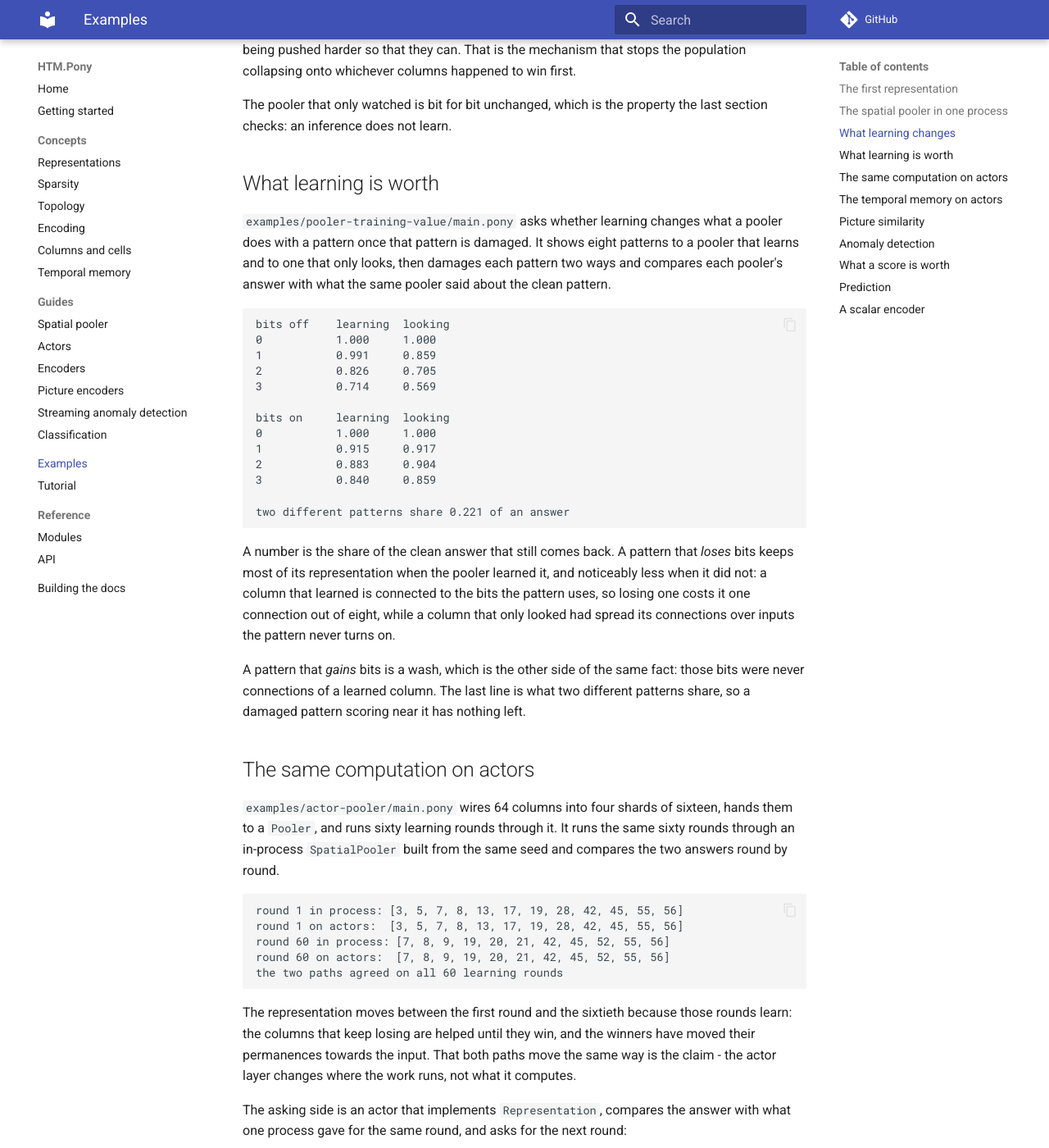
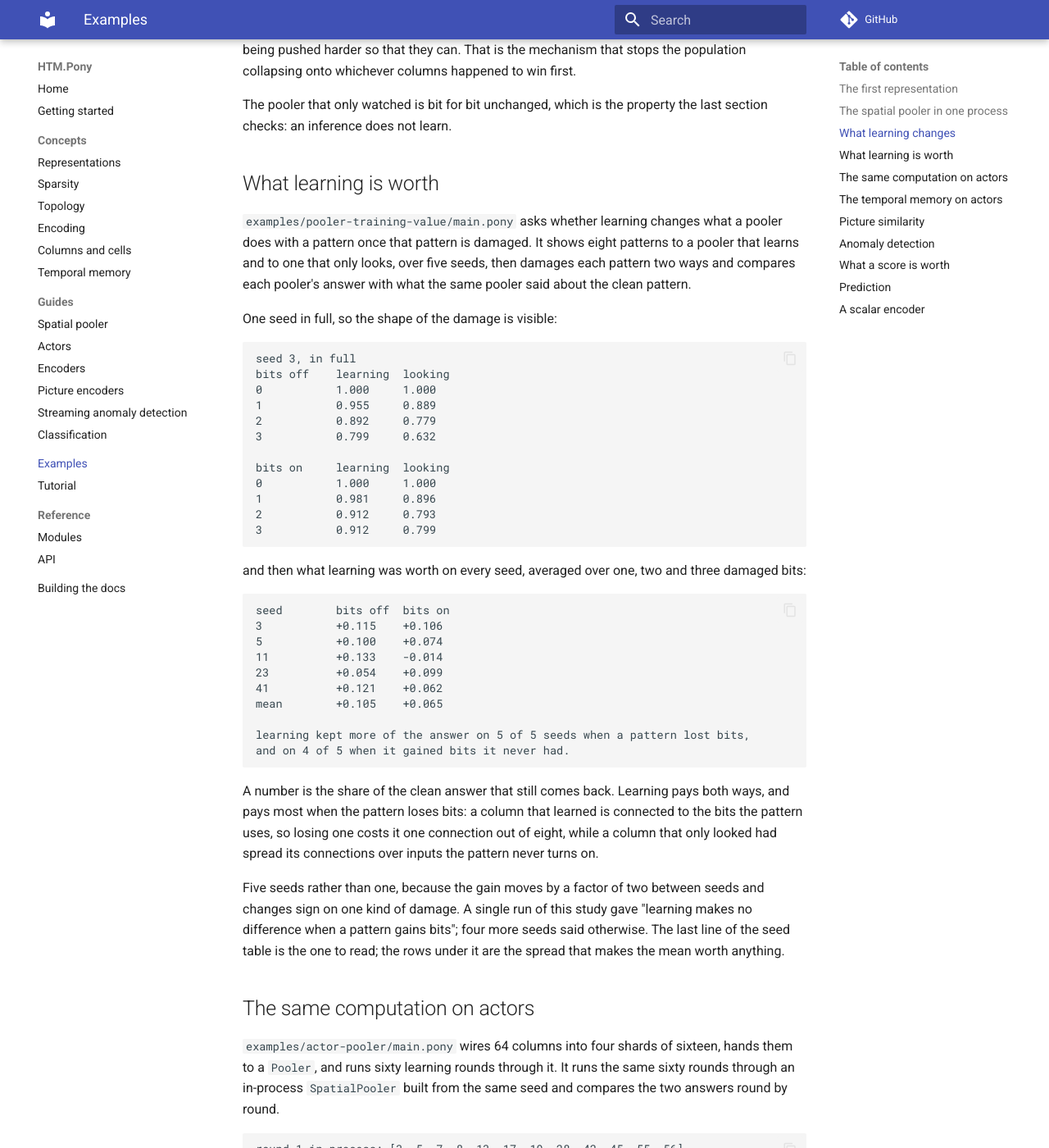
Before and after one commit to d-led/htm.pony, an MkDocs documentation site: the page built from docs/examples.md, in a window 1280 px wide and 1400 px high, scrolled down 2515 px. Shown: the whole window at 82% size. Built offline with MkDocs 1.6.1 and Material for MkDocs 9.7.7, drawn with Linux system fonts in a browser that asks for light colours; comment, search, counter and statistics services are not loaded.

Commit message:
Measure the learning study on five seeds, not one
The study shipped with one seed and the docs read its numbers as a result. Four
more seeds show the gain from learning moving by a factor of two, and on one kind
of damage changing sign: with added bits, seed 11 gave -0.014 and three of the
other four gave +0.07 to +0.11. The claim "a pattern that gains bits is a wash,
because those bits were never connections of a learned column" was an artefact of
the seed it was measured on.

The example now runs five seeds, prints one in full so the shape of the damage is
visible, and then the gain per seed with its mean and how many seeds favoured
learning. The pages say what the mean says: learning pays both ways and pays most
when the pattern loses bits.

Two locals in the gap calculation, because subtracting two partial calls in one
expression silently produced the wrong sign.

````diff
--- a/docs/examples.md
+++ b/docs/examples.md
@@ -134,36 +134,54 @@ last section checks: an inference does not learn.
 
 `examples/pooler-training-value/main.pony` asks whether learning changes what a
 pooler does with a pattern once that pattern is damaged. It shows eight patterns
-to a pooler that learns and to one that only looks, then damages each pattern
-two ways and compares each pooler's answer with what the same pooler said about
-the clean pattern.
+to a pooler that learns and to one that only looks, over five seeds, then damages
+each pattern two ways and compares each pooler's answer with what the same pooler
+said about the clean pattern.
+
+One seed in full, so the shape of the damage is visible:
 
 ```
+seed 3, in full
 bits off    learning  looking
 0           1.000     1.000
-1           0.991     0.859
-2           0.826     0.705
-3           0.714     0.569
+1           0.955     0.889
+2           0.892     0.779
+3           0.799     0.632
 
 bits on     learning  looking
 0           1.000     1.000
-1           0.915     0.917
-2           0.883     0.904
-3           0.840     0.859
-
-two different patterns share 0.221 of an answer
+1           0.981     0.896
+2           0.912     0.793
+3           0.912     0.799
 ```
 
-A number is the share of the clean answer that still comes back. A pattern that
-*loses* bits keeps most of its representation when the pooler learned it, and
-noticeably less when it did not: a column that learned is connected to the bits
-the pattern uses, so losing one costs it one connection out of eight, while a
-column that only looked had spread its connections over inputs the pattern never
-turns on.
+and then what learning was worth on every seed, averaged over one, two and three
+damaged bits:
 
-A pattern that *gains* bits is a wash, which is the other side of the same fact:
-those bits were never connections of a learned column. The last line is what two
-different patterns share, so a damaged pattern scoring near it has nothing left.
+```
+seed        bits off  bits on
+3           +0.115    +0.106
+5           +0.100    +0.074
+11          +0.133    -0.014
+23          +0.054    +0.099
+41          +0.121    +0.062
+mean        +0.105    +0.065
+
+learning kept more of the answer on 5 of 5 seeds when a pattern lost bits,
+and on 4 of 5 when it gained bits it never had.
+```
+
+A number is the share of the clean answer that still comes back. Learning pays
+both ways, and pays most when the pattern loses bits: a column that learned is
+connected to the bits the pattern uses, so losing one costs it one connection out
+of eight, while a column that only looked had spread its connections over inputs
+the pattern never turns on.
+
+Five seeds rather than one, because the gain moves by a factor of two between
+seeds and changes sign on one kind of damage. A single run of this study gave
+"learning makes no difference when a pattern gains bits"; four more seeds said
+otherwise. The last line of the seed table is the one to read; the rows under it
+are the spread that makes the mean worth anything.
 
 ## The same computation on actors
 
````
Also changed, not shown: docs/spatial-pooler.md (+4 -4 lines), examples/README.md (+5 -5 lines), 1 other file.
